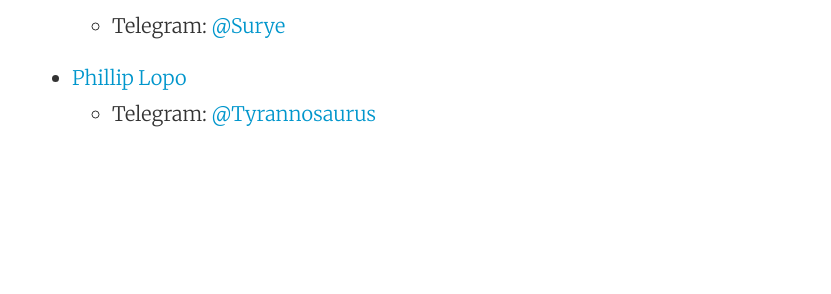
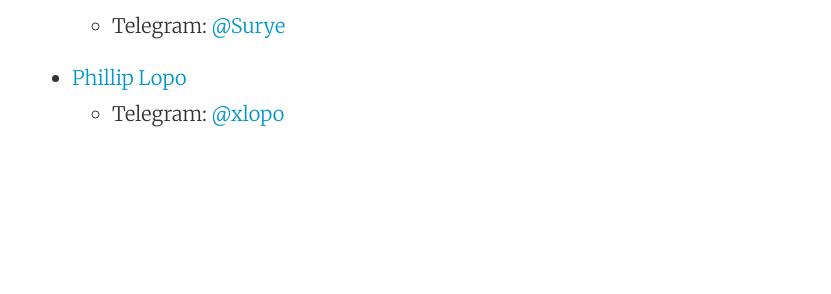
Before and after one commit to datamachine/datamachine.github.io, a Jekyll site: the page built from contact.md, in a window 1280 px wide. Shown: the part 515-809 px from the top of the page, without its empty margins (224-1055 px from the left). Built offline with Jekyll 4.4.1, drawn with Linux system fonts in a browser that asks for light colours; Markdown is read by kramdown in place of the engine named in the settings.

Commit message:
Update contact.md

```diff
--- a/contact.md
+++ b/contact.md
@@ -8,4 +8,4 @@ Our core developers:
 * [Vince Castellano](surye.github.io)
     * Telegram: [@Surye](https://telegram.me/Surye)
 * [Phillip Lopo](xlopo.github.io)
-    * Telegram: [@Tyrannosaurus](https://telegram.me/Tyrannosaurus)
+    * Telegram: [@xlopo](https://telegram.me/xlopo)
```
